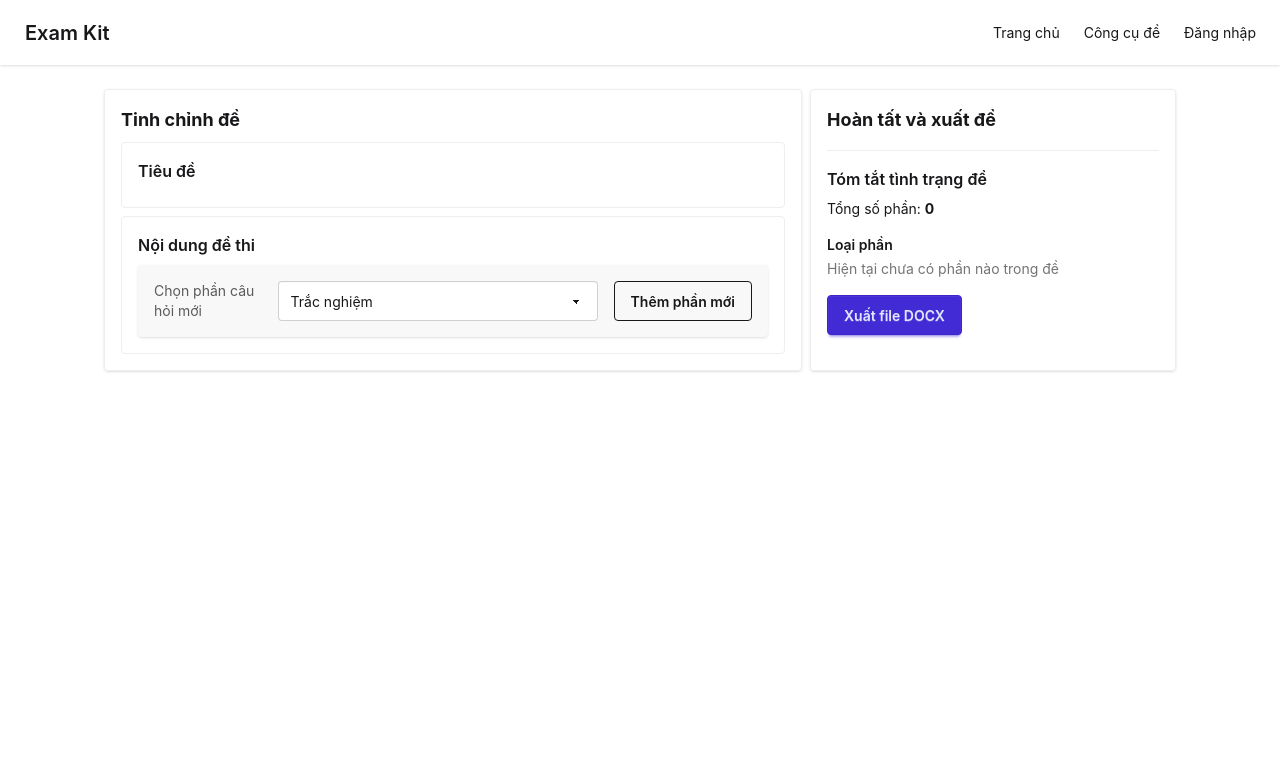
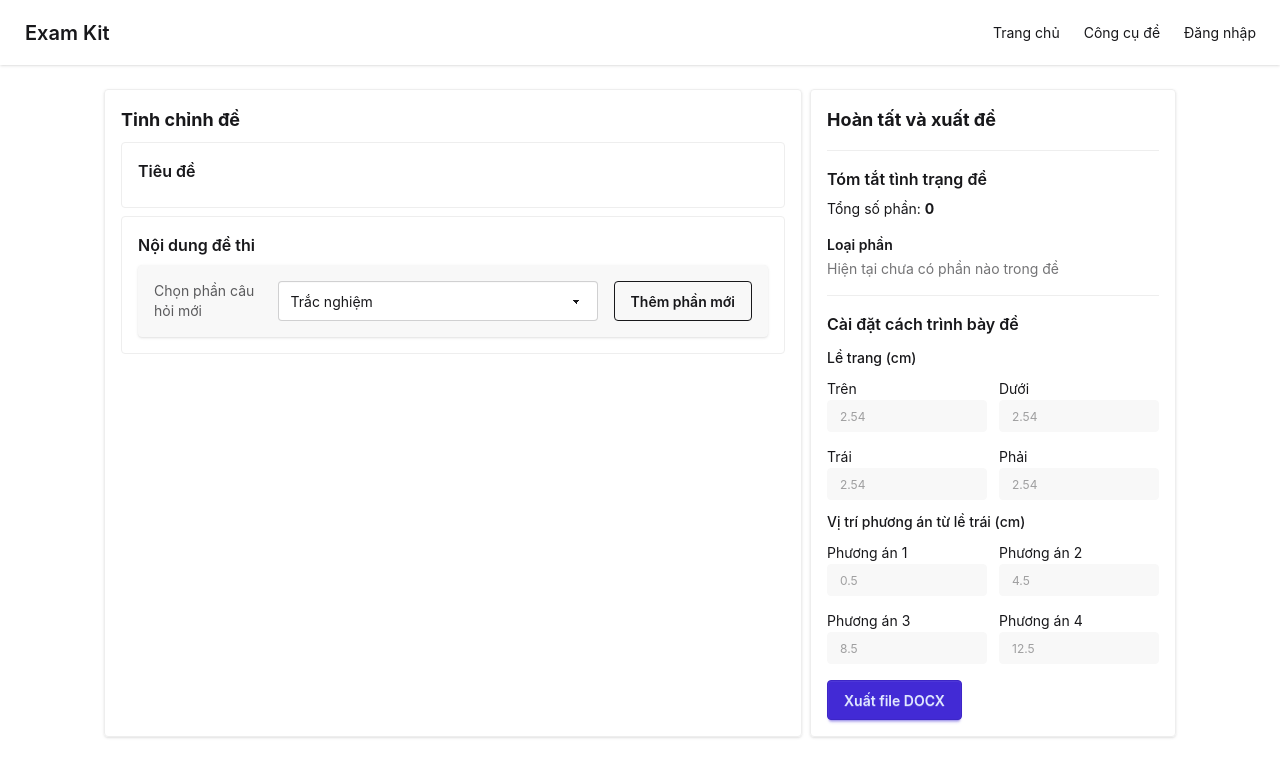
Before and after one commit to TranPhat-28/exam-kit, a React (Vite) app: page /builder in a window 1280 px wide. Shown: the top 776 px of the page. Built offline with nearby package versions, Linux system fonts and the light colour scheme.

Commit message:
feat: Implement correct layout exporting

```diff
--- /dev/null
+++ b/src/pages/Builder/ActionsPanel/LayoutSettings/index.tsx
@@ -0,0 +1,69 @@
+import { useAppSelector } from "../../../../store/hooks";
+
+type MarginSide = "top" | "bottom" | "left" | "right";
+
+const marginFields: { side: MarginSide; label: string }[] = [
+    { side: "top", label: "Trên" },
+    { side: "bottom", label: "Dưới" },
+    { side: "left", label: "Trái" },
+    { side: "right", label: "Phải" },
+];
+const optionIndexes = [0, 1, 2, 3] as const;
+
+export const LayoutSettings = () => {
+    const settings = useAppSelector((state) => state.LayoutSettings);
+
+    return (
+        <section className="mt-4 border-t border-base-300 pt-4">
+            <h3 className="font-semibold">Cài đặt cách trình bày đề</h3>
+            <fieldset className="mt-3">
+                <legend className="mb-2 text-sm font-medium">
+                    Lề trang (cm)
+                </legend>
+                <div className="grid grid-cols-2 gap-3">
+                    {marginFields.map(({ side, label }) => (
+                        <label className="form-control" key={side}>
+                            <span className="label-text mb-1 text-sm">
+                                {label}
+                            </span>
+                            <input
+                                className="input input-bordered input-sm w-full"
+                                type="number"
+                                min="0"
+                                step="0.1"
+                                value={settings.margins[side]}
+                                disabled
+                            />
+                        </label>
+                    ))}
+                </div>
+            </fieldset>
+            <fieldset className="mt-3">
+                <legend className="mb-2 text-sm font-medium">
+                    Vị trí phương án từ lề trái (cm)
+                </legend>
+                <div className="grid grid-cols-2 gap-3">
+                    {optionIndexes.map((optionIndex) => (
+                        <label className="form-control" key={optionIndex}>
+                            <span className="label-text mb-1 text-sm">
+                                Phương án {optionIndex + 1}
+                            </span>
+                            <input
+                                className="input input-bordered input-sm w-full"
+                                type="number"
+                                min="0"
+                                step="0.1"
+                                value={
+                                    settings.multipleChoiceOptionOffsets[
+                                        optionIndex
+                                    ]
+                                }
+                                disabled
+                            />
+                        </label>
+                    ))}
+                </div>
+            </fieldset>
+        </section>
+    );
+};
--- a/src/pages/Builder/ActionsPanel/index.tsx
+++ b/src/pages/Builder/ActionsPanel/index.tsx
@@ -1,19 +1,24 @@
 import { useAppSelector } from "../../../store/hooks";
 import { exportExamInstructions } from "../../../utilities/exportExamInstructions";
+import { LayoutSettings } from "./LayoutSettings";
 import { ResultSummary } from "./ResultSummary";
 
 export const ActionsPanel = () => {
     const sections = useAppSelector((state) => state.ExamContent.sections);
+    const layoutSettings = useAppSelector((state) => state.LayoutSettings);
 
     return (
         <div className="p-4 flex-1 border border-base-300 rounded shadow">
             <h2 className="text-lg font-bold">Hoàn tất và xuất đề</h2>
 
             <ResultSummary />
+            <LayoutSettings />
 
             <button
                 className="btn btn-primary mt-4"
-                onClick={() => void exportExamInstructions(sections)}
+                onClick={() =>
+                    void exportExamInstructions(sections, layoutSettings)
+                }
             >
                 Xuất file DOCX
             </button>
--- a/src/store/index.ts
+++ b/src/store/index.ts
@@ -1,9 +1,11 @@
 import { configureStore } from "@reduxjs/toolkit";
 import examContentReducer from "./examContentSlice";
+import layoutSettingsReducer from "./layoutSettingsSlice";
 
 export const store = configureStore({
     reducer: {
         ExamContent: examContentReducer,
+        LayoutSettings: layoutSettingsReducer,
     },
 });
 
--- /dev/null
+++ b/src/store/layoutSettingsSlice.ts
@@ -0,0 +1,22 @@
+type MarginSide = "top" | "bottom" | "left" | "right";
+
+export interface LayoutSettingsState {
+    margins: Record<MarginSide, number>;
+    multipleChoiceOptionOffsets: [number, number, number, number];
+}
+
+const initialState: LayoutSettingsState = {
+    margins: {
+        top: 2.54,
+        bottom: 2.54,
+        left: 2.54,
+        right: 2.54,
+    },
+    multipleChoiceOptionOffsets: [0.5, 4.5, 8.5, 12.5],
+};
+
+const layoutSettingsReducer = (
+    state: LayoutSettingsState = initialState,
+): LayoutSettingsState => state;
+
+export default layoutSettingsReducer;
--- a/src/utilities/exportExamInstructions.ts
+++ b/src/utilities/exportExamInstructions.ts
@@ -1,27 +1,173 @@
 import type { ExamSection } from "../store/types";
+import type { LayoutSettingsState } from "../store/layoutSettingsSlice";
+import { SectionType } from "../types/SectionType";
 
-export const exportExamInstructions = async (sections: ExamSection[]) => {
-    const { Document, Packer, Paragraph, TextRun } = await import("docx");
-    const instructionParagraphs = sections.map(
-        (section, index) =>
+const centimetersToTwips = (centimeters: number) =>
+    Math.round((centimeters * 1440) / 2.54);
+
+export const exportExamInstructions = async (
+    sections: ExamSection[],
+    layoutSettings: LayoutSettingsState,
+) => {
+    const { Document, Packer, Paragraph, TabStopType, TextRun } =
+        await import("docx");
+    const canvas = window.document.createElement("canvas");
+    const canvasContext = canvas.getContext("2d");
+    if (canvasContext) {
+        canvasContext.font = '12pt "Times New Roman"';
+    }
+
+    const measureTextInCentimeters = (text: string) =>
+        canvasContext
+            ? (canvasContext.measureText(text).width * 2.54) / 96
+            : text.length * 0.22;
+
+    const content = sections.flatMap((section, sectionIndex) => {
+        const paragraphs = [
             new Paragraph({
                 children: [
                     new TextRun({
-                        text: `${index + 1}. ${section.content.instruction}`,
+                        text: `${sectionIndex + 1}. ${section.content.instruction}`,
                         font: "Times New Roman",
                         bold: true,
                         size: 24,
                     }),
                 ],
+                spacing: { before: 240, after: 120 },
             }),
-    );
+        ];
+
+        if (section.content.type === SectionType.ReadingComprehension) {
+            paragraphs.push(
+                new Paragraph({
+                    children: [
+                        new TextRun({
+                            text: section.content.paragraph,
+                            font: "Times New Roman",
+                            size: 24,
+                        }),
+                    ],
+                    spacing: { after: 120 },
+                }),
+            );
+        }
+
+        section.content.questions.forEach((question, questionIndex) => {
+            const questionText =
+                "question" in question
+                    ? `Câu ${questionIndex + 1}. ${question.question}`
+                    : `Câu ${questionIndex + 1}.`;
+
+            paragraphs.push(
+                new Paragraph({
+                    children: [
+                        new TextRun({
+                            text: questionText,
+                            font: "Times New Roman",
+                            bold: true,
+                            size: 24,
+                        }),
+                    ],
+                    spacing: { before: 120, after: 60 },
+                }),
+            );
+
+            const answerOptions = question.options.map(
+                (option, optionIndex) =>
+                    `${String.fromCharCode(65 + optionIndex)}. ${option}`,
+            );
+            const optionOffsets = layoutSettings.multipleChoiceOptionOffsets;
+            const adjacentSpaces = optionOffsets
+                .slice(1)
+                .map((offset, index) => offset - optionOffsets[index]);
+            const smallestAdjacentSpace = Math.min(...adjacentSpaces);
+            const firstToThirdOffsetSpace = optionOffsets[2] - optionOffsets[0];
+            const longestAnswerWidth = Math.max(
+                ...answerOptions.map(measureTextInCentimeters),
+            );
+
+            let optionRows: number[][];
+            let useFourOffsets = false;
+            let useTwoColumns = false;
+
+            if (longestAnswerWidth + 0.5 <= smallestAdjacentSpace) {
+                optionRows = [answerOptions.map((_, index) => index)];
+                useFourOffsets = true;
+            } else if (longestAnswerWidth + 0.5 <= firstToThirdOffsetSpace) {
+                optionRows = [
+                    answerOptions
+                        .map((_, index) => index)
+                        .filter((index) => index < 2),
+                    answerOptions
+                        .map((_, index) => index)
+                        .filter((index) => index >= 2),
+                ];
+                useTwoColumns = true;
+            } else {
+                optionRows = answerOptions.map((_, index) => [index]);
+            }
+
+            optionRows.forEach((optionRow) => {
+                const tabStopPositions = useFourOffsets
+                    ? optionRow
+                          .slice(1)
+                          .map((optionIndex) => optionOffsets[optionIndex])
+                    : useTwoColumns && optionRow.length > 1
+                      ? [optionOffsets[2]]
+                      : [];
+
+                paragraphs.push(
+                    new Paragraph({
+                        children: [
+                            new TextRun({
+                                text: optionRow
+                                    .map(
+                                        (optionIndex) =>
+                                            answerOptions[optionIndex],
+                                    )
+                                    .join("\t"),
+                                font: "Times New Roman",
+                                size: 24,
+                            }),
+                        ],
+                        indent: {
+                            left: centimetersToTwips(optionOffsets[0]),
+                        },
+                        tabStops: tabStopPositions.map((position) => ({
+                            type: TabStopType.LEFT,
+                            position: centimetersToTwips(
+                                position - optionOffsets[0],
+                            ),
+                        })),
+                        spacing: { after: 60 },
+                    }),
+                );
+            });
+        });
+
+        return paragraphs;
+    });
+
     const document = new Document({
         sections: [
             {
-                children:
-                    instructionParagraphs.length > 0
-                        ? instructionParagraphs
-                        : [new Paragraph({})],
+                properties: {
+                    page: {
+                        margin: {
+                            top: centimetersToTwips(layoutSettings.margins.top),
+                            bottom: centimetersToTwips(
+                                layoutSettings.margins.bottom,
+                            ),
+                            left: centimetersToTwips(
+                                layoutSettings.margins.left,
+                            ),
+                            right: centimetersToTwips(
+                                layoutSettings.margins.right,
+                            ),
+                        },
+                    },
+                },
+                children: content.length > 0 ? content : [new Paragraph({})],
             },
         ],
     });
```
